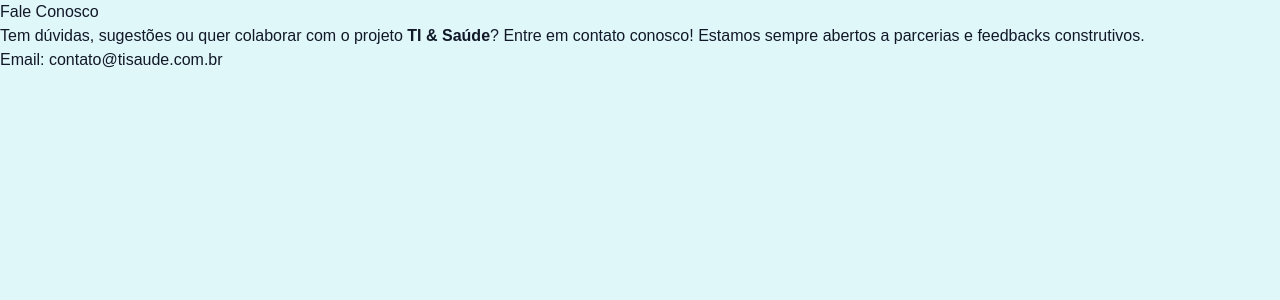
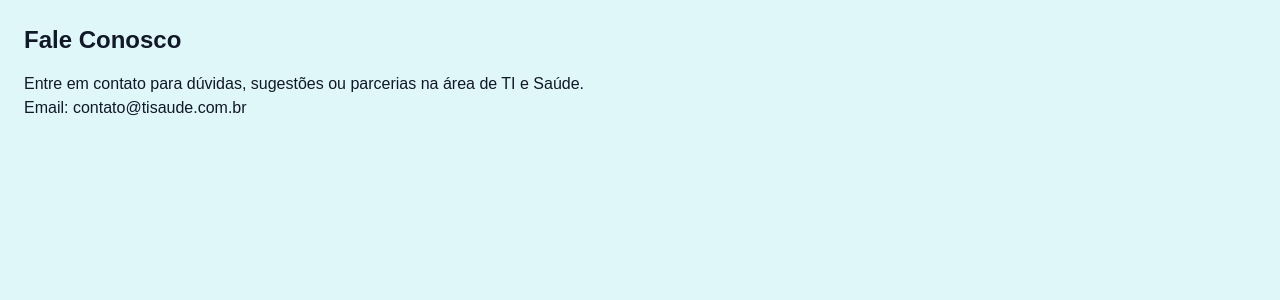
Before and after one commit to dinizdaniel284/ti-saude-frontend, a Next.js app: page /contato in a window 1280 px wide. Shown: the top 300 px of the page. Built offline with nearby package versions, Linux system fonts and the light colour scheme; no server answers.

Commit message:
Update contato.tsx

```diff
--- a/pages/contato.tsx
+++ b/pages/contato.tsx
@@ -1,13 +1,8 @@
-import React from 'react';
-
-export default function ContatoPage() {
+export default function Contato() {
   return (
-    <div>
-      <h1>Fale Conosco</h1>
-      <p>
-        Tem dúvidas, sugestões ou quer colaborar com o projeto <strong>TI & Saúde</strong>? Entre em contato conosco!
-        Estamos sempre abertos a parcerias e feedbacks construtivos.
-      </p>
+    <div className="p-6">
+      <h1 className="text-2xl font-bold mb-4">Fale Conosco</h1>
+      <p>Entre em contato para dúvidas, sugestões ou parcerias na área de TI e Saúde.</p>
       <p>Email: contato@tisaude.com.br</p>
     </div>
   );
```
